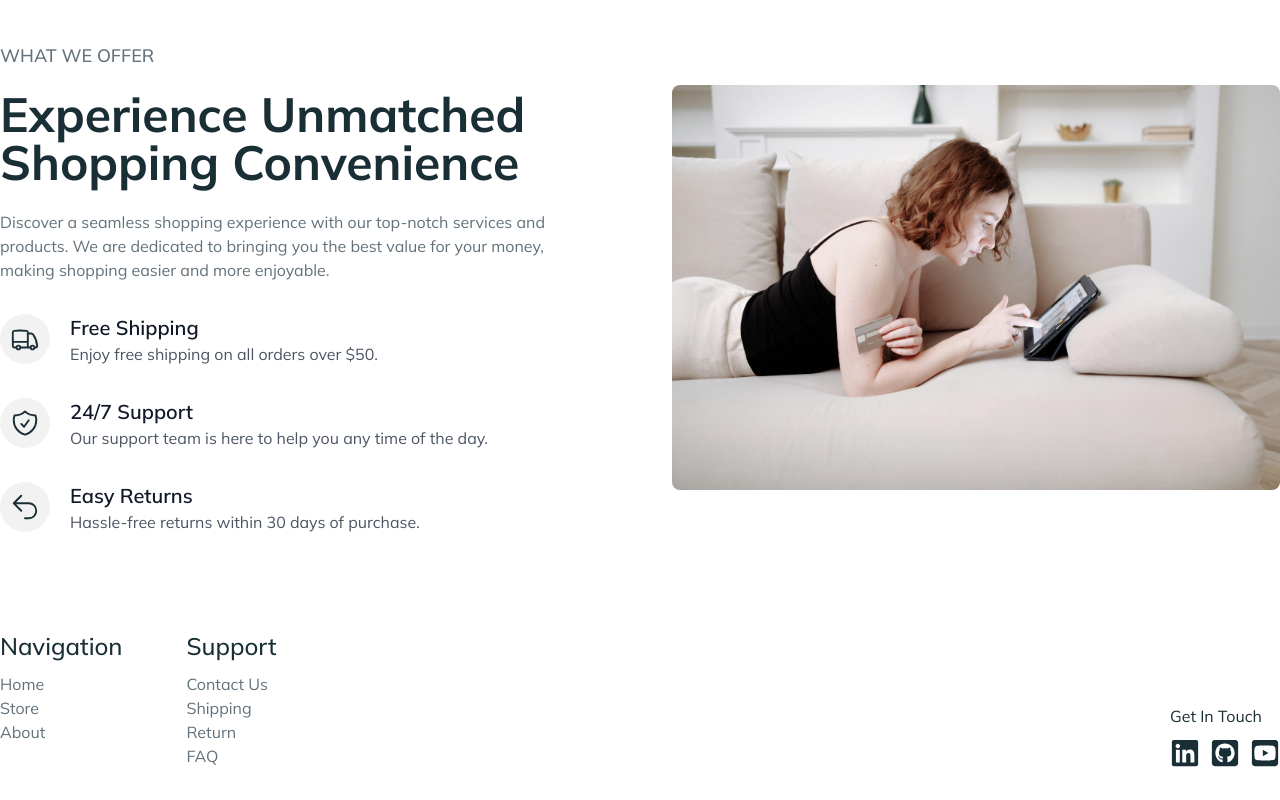
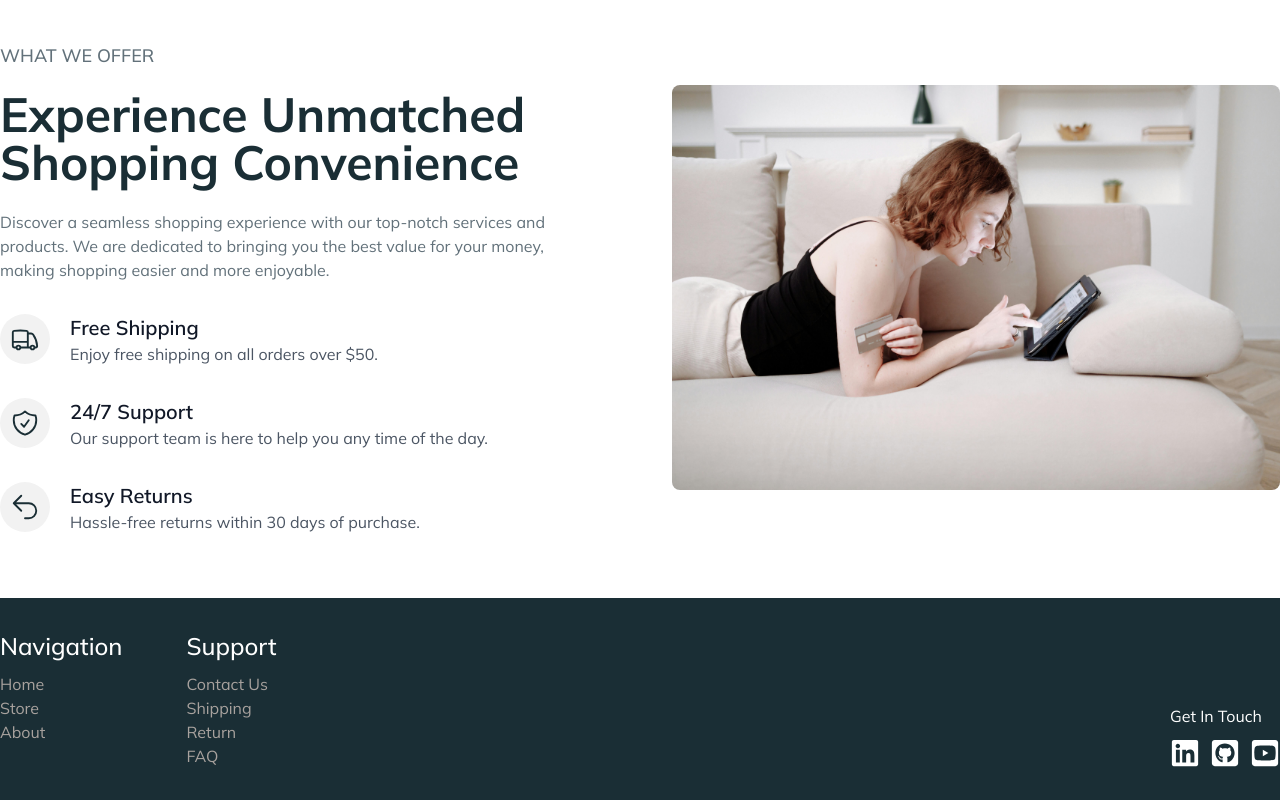
Before and after one commit to andrijaweb/ecommerce-app, a React (Vite) app: page /home in a window 1280 px wide. Shown: the part 1376-2176 px from the top of the page. Built offline with nearby package versions, Linux system fonts and the light colour scheme.

Commit message:
Changed colors in Footer

```diff
--- a/src/components/Footer.tsx
+++ b/src/components/Footer.tsx
@@ -3,11 +3,12 @@ import { Link } from "react-router-dom";
 
 const Footer = () => {
   return (
-    <footer className="max-w-container mx-auto flex flex-wrap items-end justify-between px-5 py-8 xl:px-0">
+    <footer className=" bg-darkSlate text-white">
+      <div className="max-w-container mx-auto flex flex-wrap items-end justify-between px-5 py-8 xl:px-0">
         <div className="flex gap-16">
           <div>
             <h3 className="heading-tertiary mb-2.5">Navigation</h3>
-          <ul className="text-textGray">
+            <ul className="text-stone-400">
               <li>
                 <Link to="/home">Home</Link>
               </li>
@@ -22,7 +23,7 @@ const Footer = () => {
 
           <div>
             <h3 className="heading-tertiary mb-2.5">Support</h3>
-          <ul className="text-textGray">
+            <ul className="text-stone-400">
               <li>
                 <Link to="">Contact Us</Link>
               </li>
@@ -53,6 +54,7 @@ const Footer = () => {
             </a>
           </div>
         </div>
+      </div>
     </footer>
   );
 };
--- a/src/index.css
+++ b/src/index.css
@@ -13,6 +13,10 @@
     @apply text-6xl font-black;
   }
 
+  .heading-secondary {
+    @apply text-5xl font-bold;
+  }
+
   .heading-tertiary {
     @apply text-2xl font-medium;
   }
--- a/src/pages/Homepage.tsx
+++ b/src/pages/Homepage.tsx
@@ -4,6 +4,7 @@ import {
   HiOutlineTruck,
 } from "react-icons/hi2";
 import Feature from "../components/Feature";
+import { Link } from "react-router-dom";
 
 const Homepage = () => {
   return (
@@ -45,7 +46,7 @@ const Homepage = () => {
       <section className="flex items-center justify-between mx-auto py-16">
         <div className="w-1/2 pr-8">
           <h4 className="heading-quaternary mb-5">What We Offer</h4>
-          <h2 className="text-5xl font-bold text-darkSlate mb-6">
+          <h2 className="heading-secondary text-darkSlate mb-6">
             Experience Unmatched Shopping Convenience
           </h2>
           <p className="text-textGray mb-8 max-w-xl">
```
Lines whose indentation alone changed are shown as unchanged.
